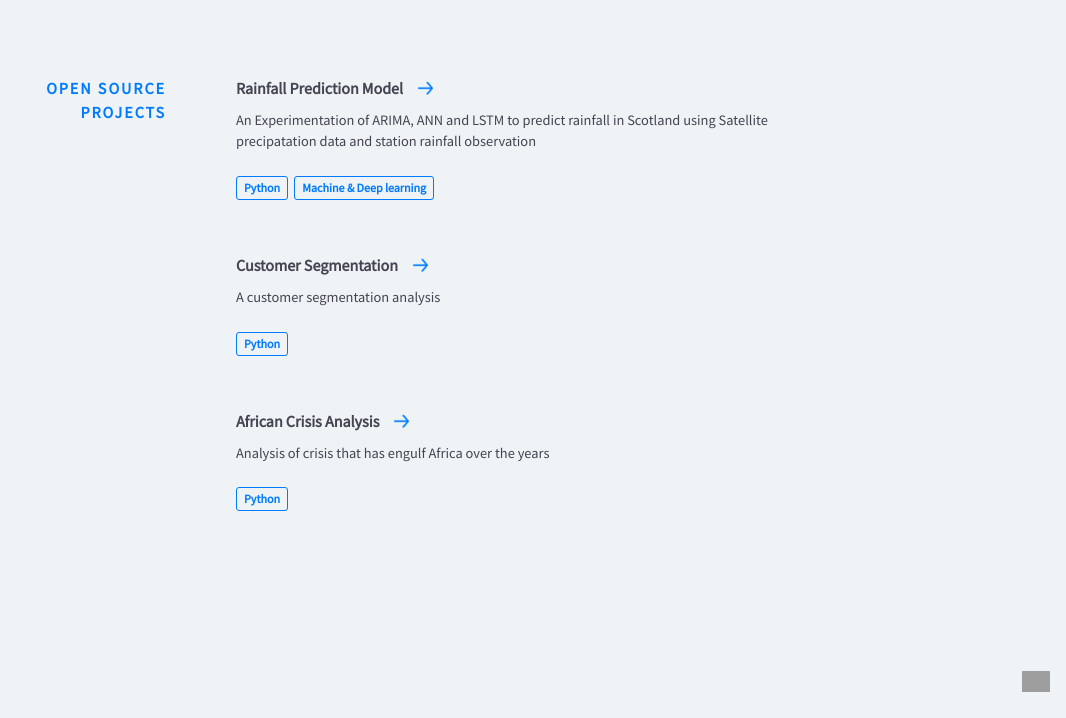
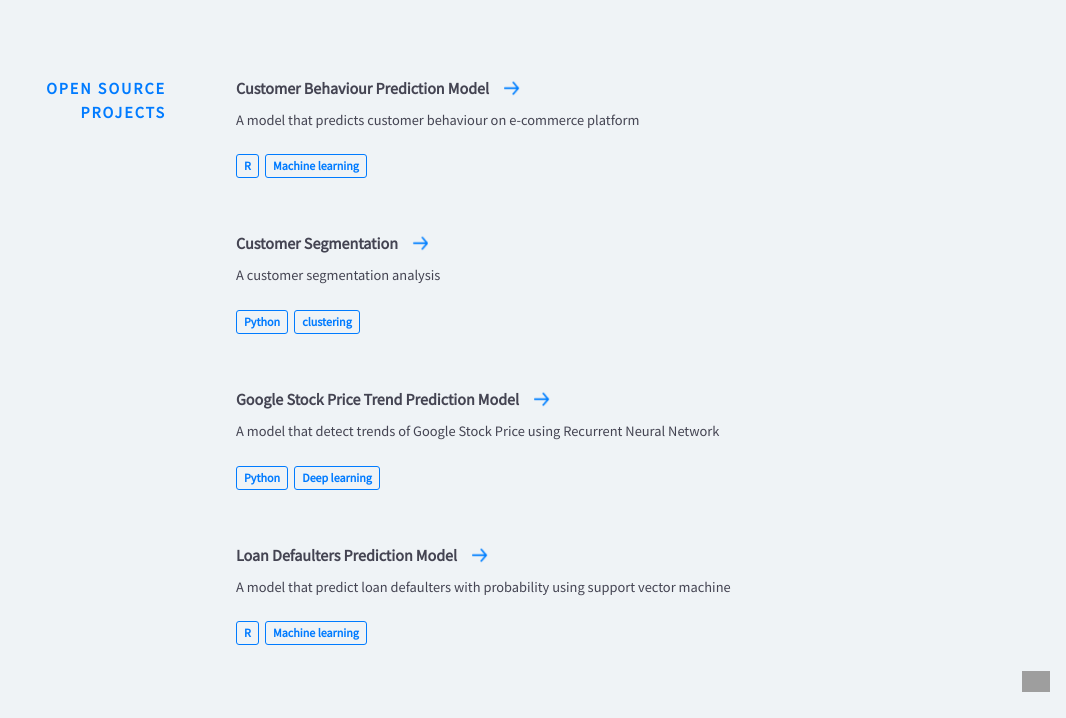
Before and after one commit to Godskid89/godskid89.github.io, a Jekyll site: the page built from index.html, in a window 1280 px wide and 900 px high, scrolled down 4045 px, cut to the strip 182-900 px from the top of the window. Shown: the whole strip, without its empty margins (214-1280 px from the left). Built offline with Jekyll 4.4.1, drawn with Linux system fonts in a browser that asks for light colours; nearby versions of some CDN libraries; grey boxes are pictures that could not be loaded.

Commit message:
adding projects

```diff
--- a/_data/other-projects.yml
+++ b/_data/other-projects.yml
@@ -1,10 +1,10 @@
-- name: Rainfall Prediction Model
-  url: https://github.com/Godskid89/rainfall-prediction-using-ARIMA-ANN-LSTM/blob/master/Rainfall%20(4).ipynb
-  code: https://github.com/Godskid89/rainfall-prediction-using-ARIMA-ANN-LSTM/blob/master/Rainfall%20(4).ipynb
-  description: An Experimentation of ARIMA, ANN and LSTM to predict rainfall in Scotland using Satellite precipatation data and station rainfall observation
+- name: Customer Behaviour Prediction Model
+  url: https://github.com/Godskid89/Predicting-online-customer-behaviour/blob/master/Joseph_Code_File.R
+  code: https://github.com/Godskid89/Predicting-online-customer-behaviour/blob/master/Joseph_Code_File.R
+  description: A model that predicts customer behaviour on e-commerce platform
   used:
-  - thing: Python
-  - thing: Machine & Deep learning
+  - thing: R
+  - thing: Machine learning
 
 - name: Customer Segmentation
   url: https://github.com/Godskid89/customer_segmentation/blob/master/Customer_segmentation.ipynb
@@ -12,10 +12,20 @@
   description: A customer segmentation analysis
   used:
   - thing: Python
+  - thing: clustering
 
-- name: African Crisis Analysis
-  url: https://github.com/Godskid89/African_crisis_analysis
-  code: https://github.com/Godskid89/African_crisis_analysis
-  description: Analysis of crisis that has engulf Africa over the years
+- name: Google Stock Price Trend Prediction Model
+  url: https://github.com/Godskid89/Using-RNN_LSTM_to-Predict-the-future-of-Google-Stock-Price/blob/master/rnn.py
+  code: https://github.com/Godskid89/Using-RNN_LSTM_to-Predict-the-future-of-Google-Stock-Price/blob/master/rnn.py
+  description: A model that detect trends of Google Stock Price using Recurrent Neural Network
   used:
   - thing: Python
+  - thing: Deep learning
+
+- name: Loan Defaulters Prediction Model
+  url: https://github.com/Godskid89/Loan-Default-Prediction-Using-Support-Vector-Machine/blob/master/SVM_loan.Rmd
+  code: https://github.com/Godskid89/Loan-Default-Prediction-Using-Support-Vector-Machine/blob/master/SVM_loan.Rmd
+  description: A model that predict loan defaulters with probability using support vector machine
+  used:
+  - thing: R
+  - thing: Machine learning
```
